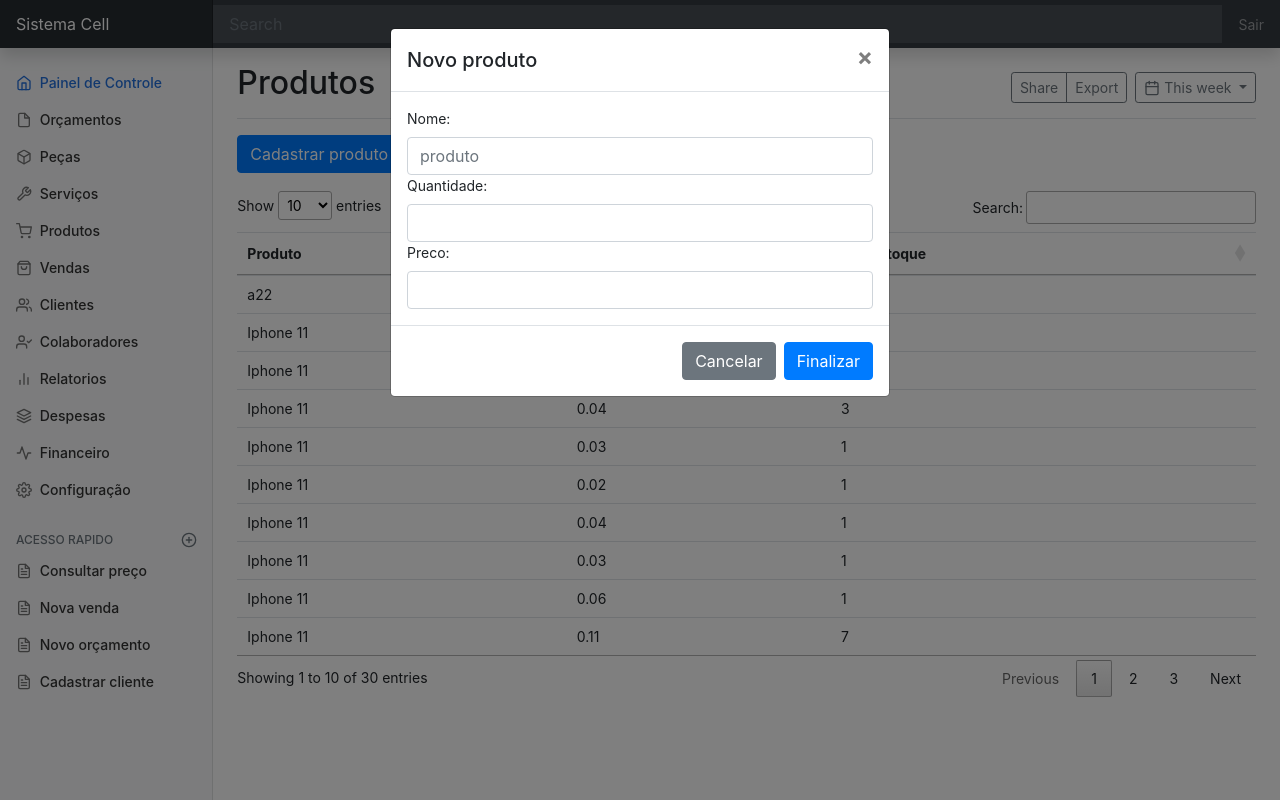
After one commit to Conveniencia-Digital/PDV-django, a Django app: page /produtos in a window 1280 px wide, after a click on "Cadastrar produto". The commit adds this page. Run offline with Django 3.2, Linux system fonts and the light colour scheme; data comes from the database, SQL or seed files in the repository; both versions use the stored data as it was after the commit; some libraries are stand-ins or nearby versions.

Commit message:
Cadastro de produtos com HTMX

```diff
--- a/dashboard/templates/dashboard/pagina-inicial.html
+++ b/dashboard/templates/dashboard/pagina-inicial.html
@@ -38,6 +38,14 @@
 
     <!-- Custom styles for this template -->
     <link href="{% static 'css/dashboard.css' %}" rel="stylesheet">
+
+    <!-- CDN Data table -->
+    <link rel="stylesheet" type="text/css" href="https://cdn.datatables.net/v/bs4/dt-1.12.1/datatables.min.css"/>
+
+    <!-- HTMX -->
+    <script src="https://unpkg.com/htmx.org@1.5.0"></script>
+    <script src="https://unpkg.com/htmx.org@1.5.0/dist/ext/client-side-templates.js"></script>
+    <script src="https://cdn.jsdelivr.net/npm/mustache@4.2.0/mustache.min.js"></script>
   </head>
   <body>
 
@@ -60,7 +68,7 @@
       <div class="sidebar-sticky pt-3">
         <ul class="nav flex-column">
           <li class="nav-item">
-            <a class="nav-link active" href="#">
+            <a class="nav-link active" href="{% url 'inicio' %}">
               <span data-feather="home"></span>
               Painel de Controle <span class="sr-only">(current)</span>
             </a>
@@ -84,7 +92,7 @@
             </a>
           </li>
           <li class="nav-item">
-            <a class="nav-link" href="#">
+            <a class="nav-link" href="{% url 'produtos' %}">
               <span data-feather="shopping-cart"></span>
               Produtos
             </a>
@@ -169,7 +177,7 @@
 
     <main role="main" class="col-md-9 ml-sm-auto col-lg-10 px-md-4">
       <div class="d-flex justify-content-between flex-wrap flex-md-nowrap align-items-center pt-3 pb-2 mb-3 border-bottom">
-        <h1 class="h2">Painel de controle</h1>
+        <h1 class="h2">{% block titulo %}Painel de controle{% endblock titulo %}</h1>
         <div class="btn-toolbar mb-2 mb-md-0">
           <div class="btn-group mr-2">
             <button type="button" class="btn btn-sm btn-outline-secondary">Share</button>
@@ -181,6 +189,9 @@
           </button>
         </div>
       </div>
+      {% block conteudo %}
+
+      {% endblock conteudo %}
     </main>
   </div>
 </div>
@@ -191,8 +202,15 @@
     <script src="{% static 'js/bootstrap.bundle.min.js' %}"></script>
 
 
-        <script src="https://cdn.jsdelivr.net/npm/feather-icons@4.28.0/dist/feather.min.js"></script>
-        <script src="https://cdn.jsdelivr.net/npm/chart.js@2.9.4/dist/Chart.min.js"></script>
-        <script src="{% static 'js/dashboard.js' %}"></script>
+    <script src="https://cdn.jsdelivr.net/npm/feather-icons@4.28.0/dist/feather.min.js"></script>
+    <script src="https://cdn.jsdelivr.net/npm/chart.js@2.9.4/dist/Chart.min.js"></script>
+    <script src="{% static 'js/dashboard.js' %}"></script>
+
+    <!-- CDN Data table -->
+    <script type="text/javascript" src="https://cdn.datatables.net/v/bs4/dt-1.12.1/datatables.min.js"></script>
+
+
+    {% block scripts %}{% endblock scripts %}
+
   </body>
 </html>
--- /dev/null
+++ b/dashboard/urls.py
@@ -0,0 +1,6 @@
+from django.urls import path
+from .views import PaginaInicialView
+
+urlpatterns = [
+    path('', PaginaInicialView.as_view(), name='inicio')
+]
--- a/erp/urls.py
+++ b/erp/urls.py
@@ -14,12 +14,11 @@ Including another URLconf
     2. Add a URL to urlpatterns:  path('blog/', include('blog.urls'))
 """
 from django.contrib import admin
-from django.urls import path
-from produto.views import CriarProduto
-from dashboard.views import PaginaInicialView
+from django.urls import path, include
+
 
 urlpatterns = [
     path('admin/', admin.site.urls),
-    path('form', CriarProduto.as_view()),
-    path('', PaginaInicialView.as_view())
+    path('', include('produto.urls')),
+    path('', include('dashboard.urls'))
 ]
--- a/produto/forms.py
+++ b/produto/forms.py
@@ -1,8 +1,9 @@
-from django.forms import ModelForm, TextInput
+from django import forms
+from django.forms import TextInput
 from produto.models import Produto
 
 
-class ProdutoForms(ModelForm):
+class ProdutoForms(forms.ModelForm):
     class Meta:
         model = Produto
         fields = '__all__'
@@ -11,3 +12,8 @@ class ProdutoForms(ModelForm):
             'nome': TextInput(attrs={'placeholder': 'produto'})
 
         }
+
+    def __init__(self, *args, **kwargs):
+        super(ProdutoForms, self).__init__(*args, **kwargs)
+        for field_name, field in self.fields.items():
+            field.widget.attrs['class'] = 'form-control'
--- a/produto/models.py
+++ b/produto/models.py
@@ -5,8 +5,8 @@ from django.db import models
 
 class Produto(models.Model):
     nome = models.CharField(max_length=99)
-    quantidade = models.PositiveIntegerField()
-    preco = models.PositiveIntegerField()
+    quantidade = models.IntegerField()
+    preco = models.DecimalField(max_digits=9, decimal_places=2)
 
     def __str__(self):
         return self.nome
--- /dev/null
+++ b/produto/templates/produto/base-modais/modal-recebe-conteudo.html
@@ -0,0 +1,19 @@
+<div class="modal fade" id="staticBackdrop" data-backdrop="static" data-keyboard="false" tabindex="-1"
+     aria-labelledby="staticBackdropLabel" aria-hidden="true">
+    <div class="modal-dialog">
+        <div id="adicionar-conteudo" class="modal-content">
+            <div class="modal-header">
+                <h5 class="modal-title" id="staticBackdropLabel"> Modal title </h5>
+                <button type="button" class="close" data-dismiss="modal" aria-label="Close">
+                    <span aria-hidden="true">&times;</span>
+                </button>
+            </div>
+            <div class="modal-body">
+            </div>
+            <div class="modal-footer">
+                <button type="button" class="btn btn-seconmdary" data-dismiss="modal">Cancelar</button>
+                <button type="submit" class="btn btn-primary">Finalizar</button>
+            </div>
+        </div>
+    </div>
+</div>
--- /dev/null
+++ b/produto/templates/produto/lista-produto.html
@@ -0,0 +1,5 @@
+<tr id="trProduto{{ object.pk }}">
+  <td>{{ object.nome }}</td>
+  <td>{{ object.preco|default:'---' }}</td>
+  <td>{{ object.quantidade }}</td>
+</tr>
--- /dev/null
+++ b/produto/templates/produto/modal-produto-fornece-conteudo.html
@@ -0,0 +1,27 @@
+<div class="modal-header">
+    <h5 class="modal-title" id="staticBackdropLabel"> Novo produto </h5>
+    <button type="button" class="close" data-dismiss="modal" aria-label="Close">
+        <span aria-hidden="true">&times;</span>
+    </button>
+</div>
+<form
+        hx-post="{% url 'criar-produtos' %}"
+        hx-target="#produto-Tbody"
+        hx-indicator=".htmx-indicator"
+        hx-swap="afterbegin"
+>
+    <div class="modal-body">
+        {% csrf_token %}
+        {{ form }}
+
+    </div>
+    <div class="modal-footer">
+        <button type="button" class="btn btn-secondary" data-dismiss="modal">Cancelar</button>
+        <button type="submit" class="btn btn-primary">Finalizar</button>
+    </div>
+</form>
+    <script>
+      $('form').on('submit', function() {
+        $('#staticBackdrop').modal('toggle')
+      });
+    </script>
--- /dev/null
+++ b/produto/templates/produto/produto.html
@@ -0,0 +1,43 @@
+{% extends 'dashboard/pagina-inicial.html'%}
+
+{% block titulo %}
+Produtos
+{% endblock titulo %}
+
+{% block conteudo %}
+<div>
+    <a
+            href=""
+            class="btn btn-primary"
+            data-toggle="modal"
+            data-target="#staticBackdrop"
+            hx-get="{% url 'criar-produtos' %}"
+            hx-target="#adicionar-conteudo"
+            hx-swap="innerHTML"> Cadastrar produto</a>
+</div>
+<div style="padding-top:18px">
+    <table id="tabela-produto" class="table">
+        <thead>
+        <tr>
+            <th>Produto</th>
+            <th>preco</th>
+            <th>Qtd.Estoque</th>
+        </tr>
+        </thead>
+        <tbody id="produto-Tbody">
+            {% include "produto/tabela-produto.html" %}
+        </tbody>
+    </table>
+</div>
+{% include 'produto/base-modais/modal-recebe-conteudo.html' %}
+
+{% endblock conteudo %}
+
+{% block scripts %}
+<script>
+          $(document).ready(function () {
+            $('#tabela-produto').DataTable();
+          });
+
+</script>
+{% endblock scripts %}
--- /dev/null
+++ b/produto/templates/produto/tabela-produto.html
@@ -0,0 +1,3 @@
+{% for object in object_list %}
+    {% include 'produto/lista-produto.html' %}
+{% endfor %}
--- /dev/null
+++ b/produto/urls.py
@@ -0,0 +1,8 @@
+from django.urls import path
+from .views import criarproduto, ListaProduto
+
+urlpatterns = [
+    path('produtos', ListaProduto.as_view(), name='produtos'),
+    path('criarprodutos/', criarproduto, name='criar-produtos'),
+
+]
--- a/produto/views.py
+++ b/produto/views.py
@@ -1,11 +1,27 @@
+from django.shortcuts import render
+from django.views.generic import CreateView, ListView
+from produto.forms import ProdutoForms
+from produto.models import Produto
 from django.urls import reverse_lazy
-from django.views.generic import CreateView
-from produto.forms import ProdutoForms
+
 
 # Create your views here.
 
+class ListaProduto(ListView):
+    model = Produto
+    template_name = 'produto/produto.html'
 
-class CriarProduto(CreateView):
-    form_class = ProdutoForms
-    template_name = 'produto/teste.html'
-    success_url = ''
+
+def criarproduto(request):
+    template_name = 'produto/modal-produto-fornece-conteudo.html'
+    form = ProdutoForms(request.POST or None)
+
+    if request.method == 'POST':
+        if form.is_valid():
+            produto = form.save()
+            template_name = 'produto/lista-produto.html'
+            context = {'object': produto}
+            return render(request, template_name, context)
+
+    context = {'form': form}
+    return render(request, template_name, context)
```
Also changed, not shown: dashboard/templates/dashboard/modal-base.html (added, +24 -0 lines), dashboard/templates/dashboard/tabela-base.html (added, +22 -0 lines), produto/templates/produto/teste.html (deleted, +0 -13 lines), db.sqlite3, produto/migrations/0002_auto_20220625_1818.py (added), produto/migrations/0003_alter_produto_quantidade.py (added).
